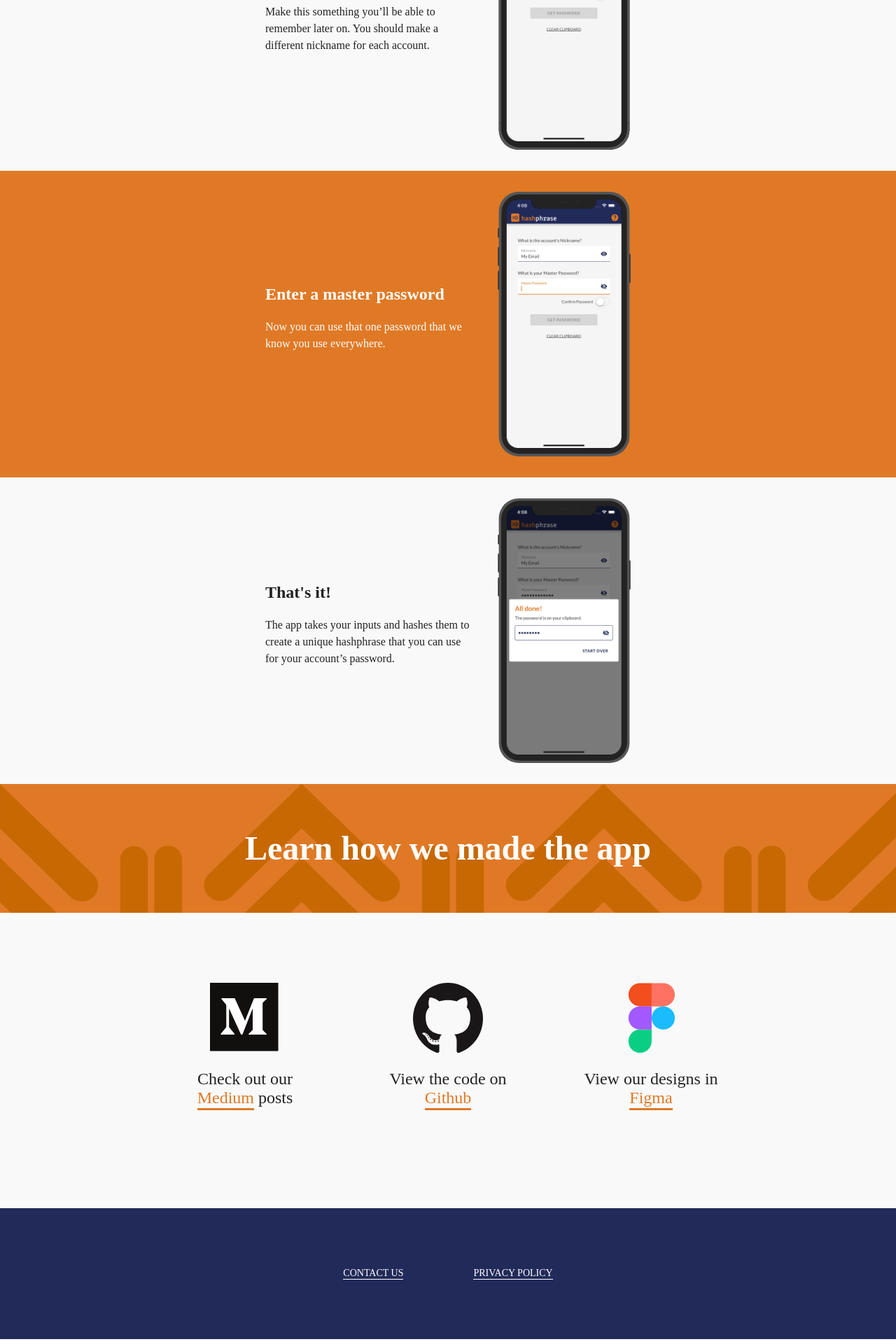
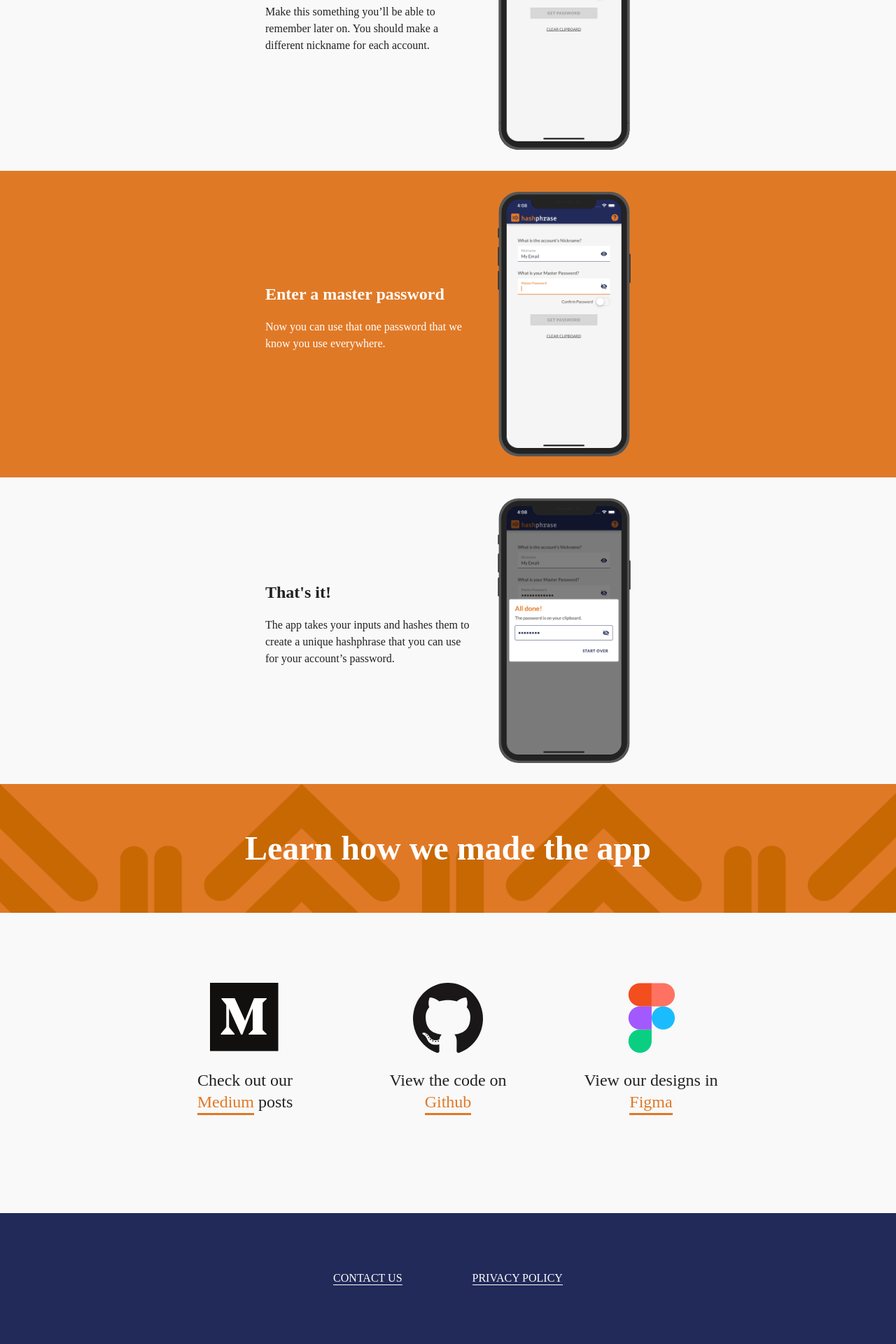
Before and after one commit to Vermonster/hashphrase, a Jekyll site: the page index.html, which Jekyll copies as it is, in a window 1280 px wide. Shown: the part 1247-3167 px from the top of the page at 70% size. Built offline with Jekyll 4.4.1, drawn with Linux system fonts in a browser that asks for light colours; some web fonts are replaced.

Commit message:
increase line height for body, increase size of links in tablet and desktop

```diff
--- a/assets/css/main.scss
+++ b/assets/css/main.scss
@@ -153,7 +153,7 @@
           .steps-description {
             color: $text-black;
             font-size: $font-size-body;
-            line-height: 1.5em;
+            line-height: 150%;
           }
         }
       }
@@ -217,6 +217,7 @@
         font-size: $font-size-h3;
         color: $text-black;
         margin-bottom: 40px;
+        line-height: 130%;
 
         a {
           text-decoration: none;
@@ -238,7 +239,7 @@
   align-items: center;
 
   a {
-    font-size: $font-size-link;
+    font-size: $font-size-body;
     text-decoration: none;
     border-bottom: 1px solid white;
     cursor: pointer;
@@ -407,6 +408,7 @@
 
     a {
       text-decoration: none;
+      font-size: $font-size-link;
     }
 
     .contact-us {
```
